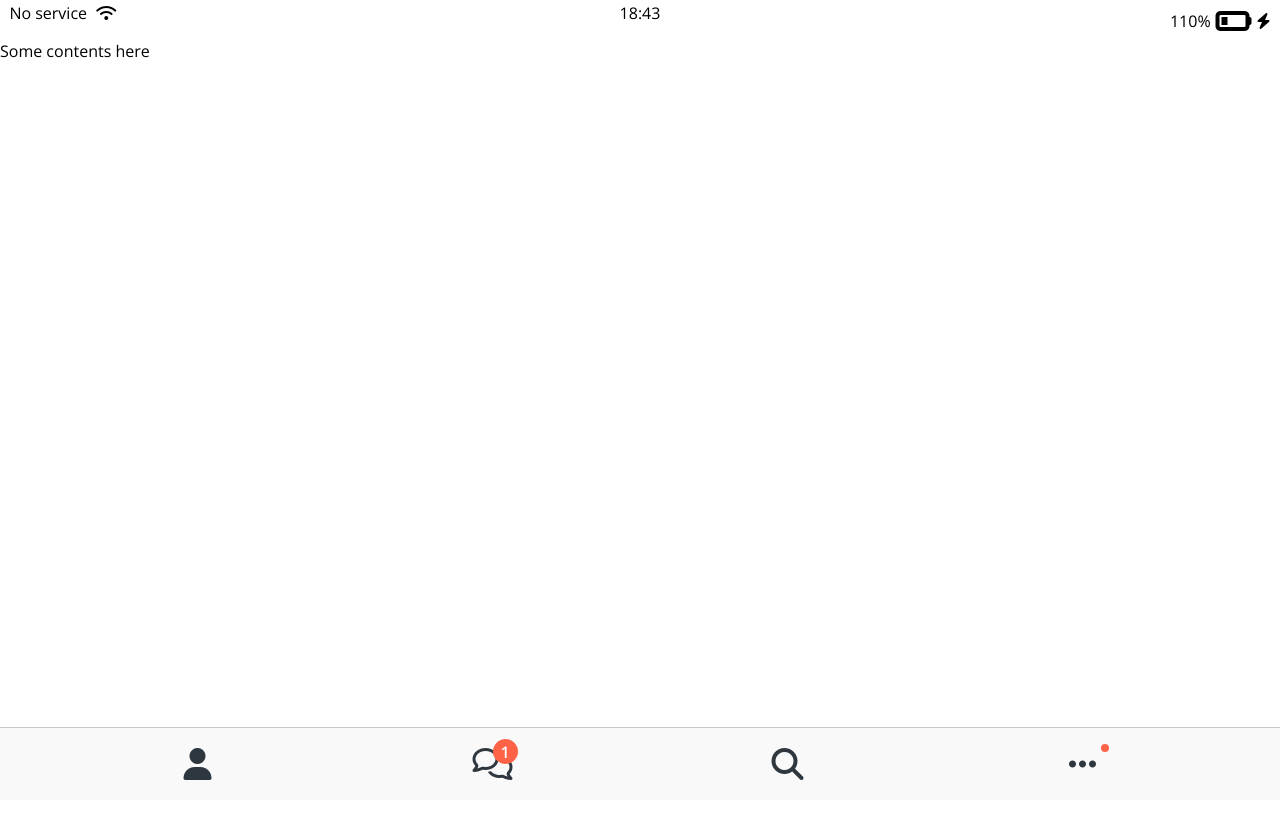
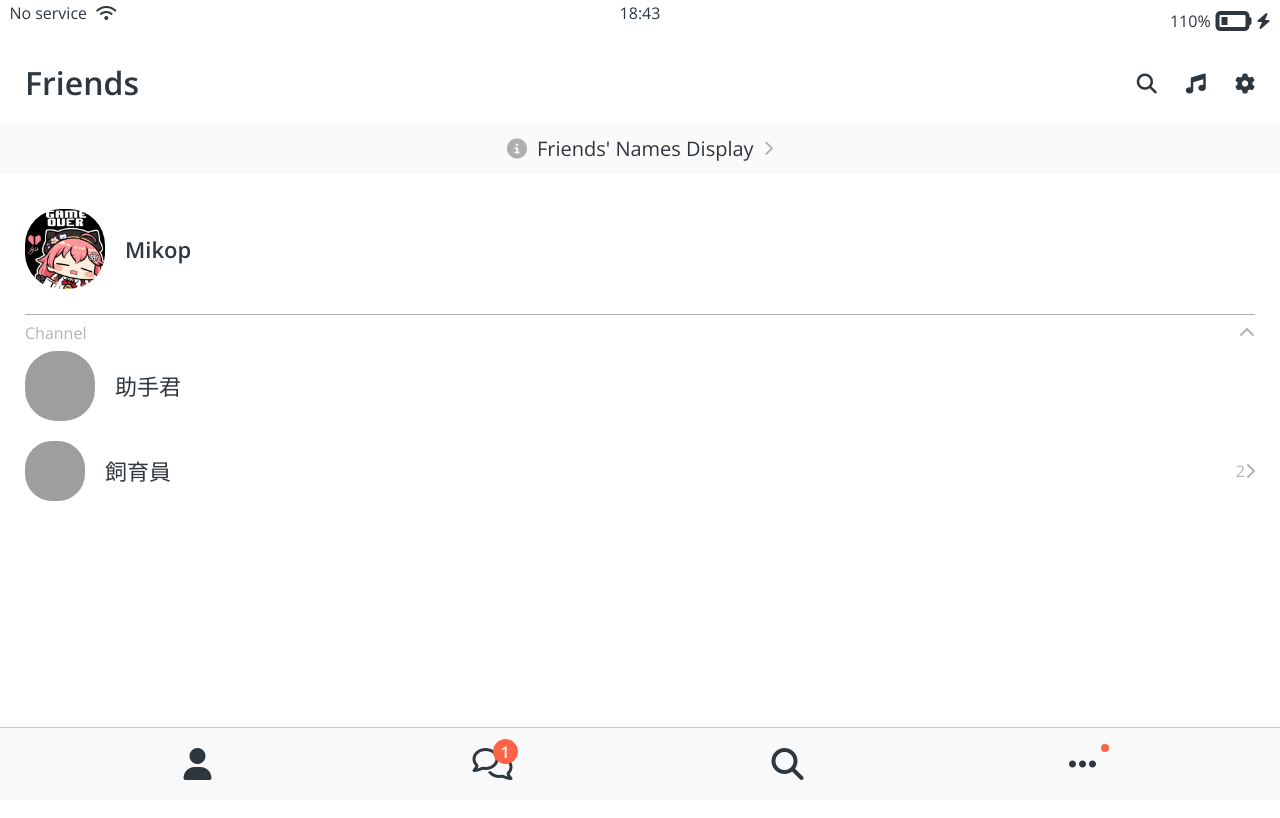
Before and after one commit to mikomikop/kokoa-clone-2021, a plain HTML site: page friends.html in a window 1280 px wide. Shown: the top 818 px of the page. Drawn offline with nearby package versions, Linux system fonts and the light colour scheme; grey boxes are pictures that could not be loaded.

Commit message:
~ finish friends page

```diff
--- /dev/null
+++ b/css/Components/screen-header.css
@@ -0,0 +1,16 @@
+.screen-header {
+  /* padding-top: 45px; */
+  display: flex;
+  justify-content: space-between;
+  align-items: center;
+  padding: 25px;
+}
+
+.screen-header__title {
+  font-size: 32px;
+  font-weight: 600;
+}
+
+.screen-header__icons span {
+  margin-left: 25px;
+}
--- a/css/Component/status-bar.css
+++ b/css/Components/status-bar.css
@@ -7,10 +7,11 @@
   display: flex;
   justify-content: center;
   padding: 5px 3px;
-  position: fixed;
+  /* position: fixed; */
   top: 0;
   width: 100%;
   box-sizing: border-box;
+  background-color: white;
 }
 
 .status-bar__column {
--- /dev/null
+++ b/css/Components/user-component.css
@@ -0,0 +1,58 @@
+.friends-screen {
+  padding: var(--content-padding);
+}
+
+.user-component {
+  display: flex;
+  justify-content: space-between;
+  align-items: center;
+}
+
+.user-component__column {
+  display: flex;
+  align-items: center;
+
+  margin: 10px 0px;
+  /* padding: 10px 20px; */
+}
+
+.user-component__column:last-child {
+  color: rgba(0, 0, 0, 0.3);
+}
+
+.user-component__avatar {
+  border-radius: 45%;
+  width: 70px;
+  height: 70px;
+  margin-right: 20px;
+}
+
+.user-component__avatar--xl {
+  width: 80px;
+  height: 80px;
+}
+
+.user-component__avatar--xs {
+  width: 60px;
+  height: 60px;
+}
+
+.user-component__title {
+  font-size: 22px;
+  font-weight: 600;
+}
+
+.user-component__title--not-bold {
+  font-weight: 400;
+}
+
+.user-component__subtitle {
+  margin-top: 8px;
+  color: rgba(0, 0, 0, 0.5);
+  font-size: 17px;
+}
+
+/* .user-component__text {
+  display: flex;
+  align-items: center;
+} */
--- /dev/null
+++ b/css/Screens/friends.css
@@ -0,0 +1,30 @@
+#friends-display-link {
+  background-color: #fafafaff;
+  display: flex;
+  justify-content: center;
+  align-items: center;
+  padding: 15px 0px;
+  font-size: 20px;
+}
+
+#friends-display-link i {
+  margin: 0px 10px;
+  color: rgba(1, 1, 1, 0.3);
+}
+
+.friends-screen__channel {
+  border-top: 1px solid rgba(0, 0, 0, 0.3);
+  margin: 15px 0px;
+}
+
+.friends-screen__channel-header {
+  display: flex;
+  justify-content: space-between;
+  padding-top: 10px;
+
+  color: rgba(0, 0, 0, 0.3);
+}
+
+/* .friends-screen__channel-header span {
+  margin-top: 10px;
+} */
--- a/css/styles.css
+++ b/css/styles.css
@@ -4,21 +4,21 @@
 @import "variables.css";
 
 /* Components */
-@import "Component/status-bar.css";
-@import "Component/nav-bar.css";
+@import "Components/status-bar.css";
+@import "Components/nav-bar.css";
+@import "Components/screen-header.css";
+@import "Components/user-component.css";
 
 /* Screens */
 @import "Screens/login.css";
+@import "Screens/friends.css";
 
 body {
   /* font-family: "Noto Sans KR", sans-serif; */
+  color: #2e363e;
   font-family: "Open Sans", sans-serif;
   height: 1000vh;
   /* display: flex; */
   /* flex-direction: column; */
   /* justify-content: space-evenly; */
 }
-
-.friends-content {
-  padding-top: 43px;
-}
--- a/css/variables.css
+++ b/css/variables.css
@@ -1,4 +1,6 @@
 :root {
   --yellow: #f3dc00;
   /* --yellow: #ff0000; */
+
+  --content-padding: 25px;
 }
--- a/friends.html
+++ b/friends.html
@@ -47,9 +47,81 @@
       </div>
     </div>
 
-    <div class="friends-content">
-      <p>Some contents here</p>
-    </div>
+    <header class="screen-header">
+      <h1 class="screen-header__title">Friends</h1>
+      <div class="screen-header__icons">
+        <span>
+          <i class="fas fa-search fa-lg"></i>
+        </span>
+        <span>
+          <i class="fas fa-music fa-lg"></i>
+        </span>
+        <span>
+          <i class="fas fa-cog fa-lg"></i>
+        </span>
+      </div>
+    </header>
+
+    <a id="friends-display-link" href="#">
+      <i class="fas fa-info-circle"></i>
+      Friends' Names Display
+      <i class="fas fa-chevron-right fa-xs"></i>
+    </a>
+
+    <main class="friends-screen">
+      <div class="user-component">
+        <div class="user-component__column">
+          <img
+            src="thunbnail.jpg"
+            class="user-component__avatar user-component__avatar--xl"
+          />
+          <div class="user-component__text">
+            <h4 class="user-component__title">Mikop</h4>
+            <!-- <h6 class="user-component__subtitle">また負けたにぇ。。。</h6> -->
+          </div>
+        </div>
+        <div class="user-component__column"></div>
+      </div>
+
+      <div class="friends-screen__channel">
+        <div class="friends-screen__channel-header">
+          <span>Channel</span>
+          <i class="fas fa-chevron-up"></i>
+        </div>
+
+        <div class="user-component">
+          <div class="user-component__column">
+            <img src="thunbnail_02.jpeg" class="user-component__avatar" />
+            <div class="user-component__text">
+              <h4 class="user-component__title user-component__title--not-bold">
+                助手君
+              </h4>
+              <!-- <h6 class="user-component__subtitle">こんこよ！</h6> -->
+            </div>
+          </div>
+          <div class="user-component__column"></div>
+        </div>
+
+        <div class="user-component">
+          <div class="user-component__column">
+            <img
+              src="thunbnail_03.jpeg"
+              class="user-component__avatar user-component__avatar--xs"
+            />
+            <div class="user-component__text">
+              <h4 class="user-component__title user-component__title--not-bold">
+                飼育員
+              </h4>
+              <!-- <h6 class="user-component__subtitle">バクバクバーク</h6> -->
+            </div>
+          </div>
+          <div class="user-component__column">
+            <span>2</span>
+            <i class="fas fa-chevron-right"></i>
+          </div>
+        </div>
+      </div>
+    </main>
 
     <nav class="nav">
       <ul class="nav__ul">
```
Also changed, not shown: css/Components/nav-bar.css (renamed from css/Component/nav-bar.css), thunbnail.jpg (added), 2 other files.
